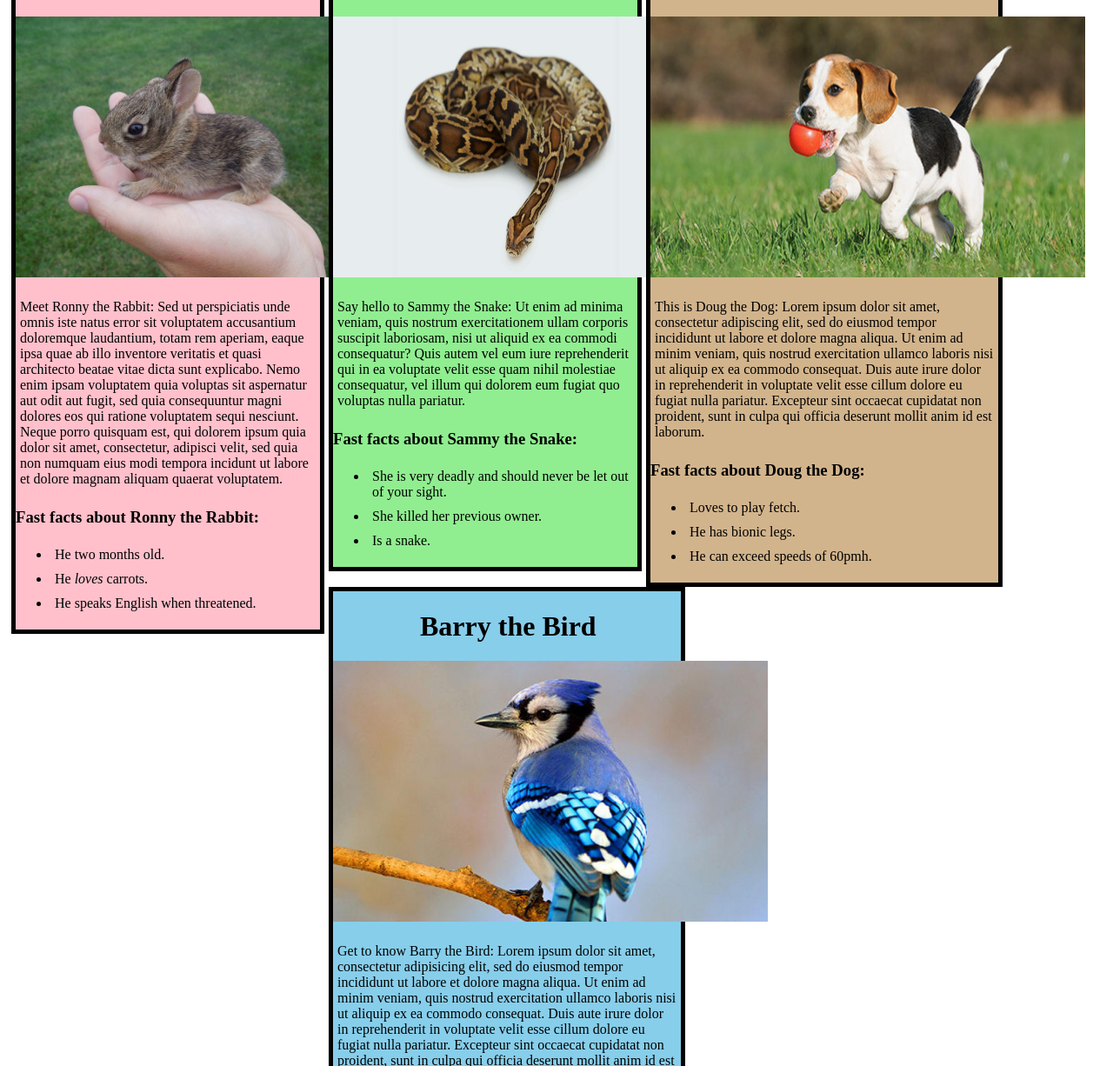
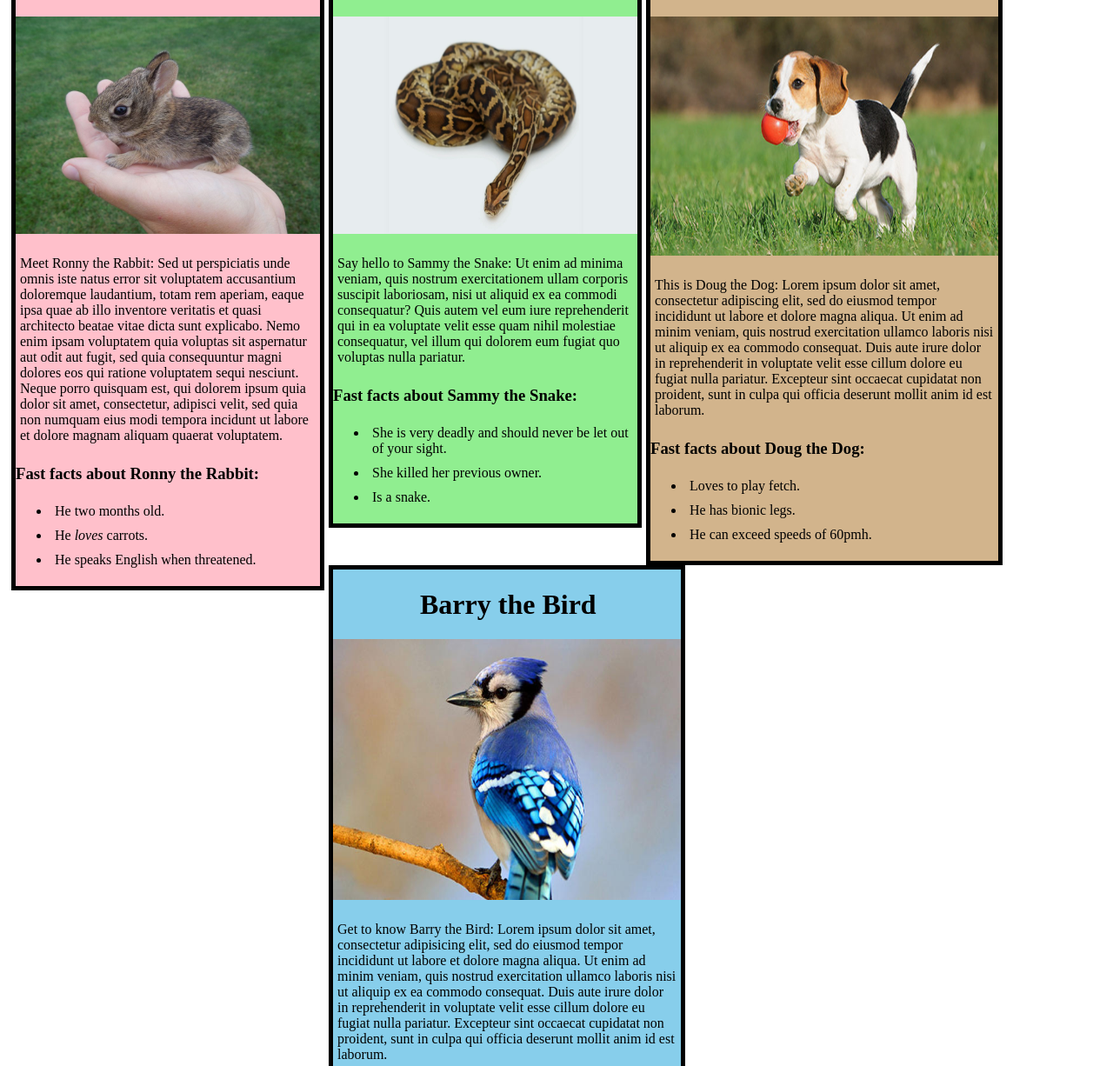
Before and after one commit to joshuafairchild2/shelter-webpage, a plain HTML site: page homepage.html in a window 1280 px wide. Shown: the part 74-1300 px from the top of the page at 87% size. Drawn offline with Linux system fonts and the light colour scheme.

Commit message:
change the resolution of the images on homepage.html

```diff
--- a/homepage.html
+++ b/homepage.html
@@ -7,7 +7,7 @@
   <body>
     <div class="ronny">
       <h1>Ronny the Rabbit</h1>
-      <img src="img/rabbit.jpg" alt="A cute little rabbit" width="400" height="300"/>
+      <img src="img/rabbit.jpg" alt="A cute little rabbit" width="350" height="250"/>
       <p>Meet Ronny the Rabbit: Sed ut perspiciatis unde omnis iste natus error sit voluptatem accusantium doloremque laudantium, totam rem aperiam, eaque ipsa quae ab illo inventore veritatis et quasi architecto beatae vitae dicta sunt explicabo. Nemo enim ipsam voluptatem quia voluptas sit aspernatur aut odit aut fugit, sed quia consequuntur magni dolores eos qui ratione voluptatem sequi nesciunt. Neque porro quisquam est, qui dolorem ipsum quia dolor sit amet, consectetur, adipisci velit, sed quia non numquam eius modi tempora incidunt ut labore et dolore magnam aliquam quaerat voluptatem.</p>
       <h3>Fast facts about Ronny the Rabbit:</h3>
       <ul>
@@ -19,7 +19,7 @@
 
     <div class="sammy">
       <h1>Sammy the Snake</h1>
-      <img src="img/snake.jpg" alt="A snake coiled in a ball" width="400" height="300"/>
+      <img src="img/snake.jpg" alt="A snake coiled in a ball" width="350" height="250"/>
       <p>Say hello to Sammy the Snake: Ut enim ad minima veniam, quis nostrum exercitationem ullam corporis suscipit laboriosam, nisi ut aliquid ex ea commodi consequatur? Quis autem vel eum iure reprehenderit qui in ea voluptate velit esse quam nihil molestiae consequatur, vel illum qui dolorem eum fugiat quo voluptas nulla pariatur.</p>
       <h3>Fast facts about Sammy the Snake:</h3>
       <ul>
@@ -31,7 +31,7 @@
 
     <div class="doug">
       <h1>Doug the Dog</h1>
-      <img src="img/dog.jpg" alt="A little puppy holding a ball in its mouth" width="500" height="300"/>
+      <img src="img/dog.jpg" alt="A little puppy holding a ball in its mouth" width="400" height="275"/>
       <p>This is Doug the Dog: Lorem ipsum dolor sit amet, consectetur adipiscing elit, sed do eiusmod tempor incididunt ut labore et dolore magna aliqua. Ut enim ad minim veniam, quis nostrud exercitation ullamco laboris nisi ut aliquip ex ea commodo consequat. Duis aute irure dolor in reprehenderit in voluptate velit esse cillum dolore eu fugiat nulla pariatur. Excepteur sint occaecat cupidatat non proident, sunt in culpa qui officia deserunt mollit anim id est laborum.</p>
       <h3>Fast facts about Doug the Dog:</h3>
       <ul>
@@ -43,7 +43,7 @@
 
     <div class="barry">
       <h1>Barry the Bird</h1>
-      <img src="img/bird.jpg" alt="A blue bird standing on a branch" width="500" height="300"/>
+      <img src="img/bird.jpg" alt="A blue bird standing on a branch" width="400" height="300"/>
       <p>Get to know Barry the Bird: Lorem ipsum dolor sit amet, consectetur adipisicing elit, sed do eiusmod tempor incididunt ut labore et dolore magna aliqua. Ut enim ad minim veniam, quis nostrud exercitation ullamco laboris nisi ut aliquip ex ea commodo consequat. Duis aute irure dolor in reprehenderit in voluptate velit esse cillum dolore eu fugiat nulla pariatur. Excepteur sint occaecat cupidatat non proident, sunt in culpa qui officia deserunt mollit anim id est laborum.</p>
       <h3>Fast facts about Barry the Bird:</h3>
       <ul>
```
